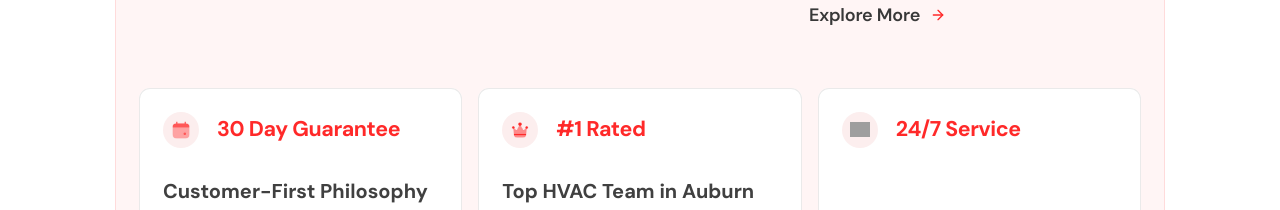
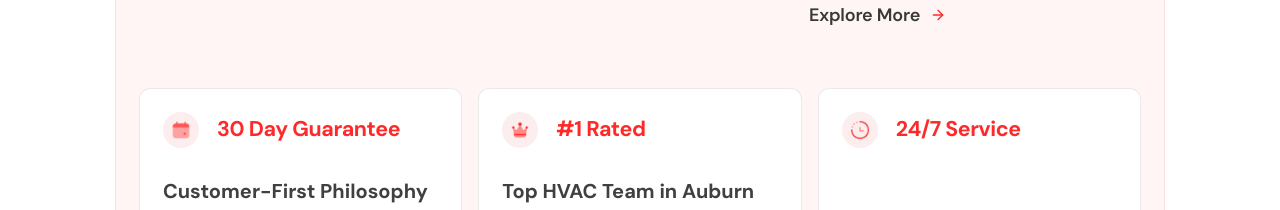
Before and after one commit to mfristoff/spoors, a React (Vite) app: page / in a window 1280 px wide. Shown: the part 4360-4570 px from the top of the page. Built offline with nearby package versions, Linux system fonts and the light colour scheme; grey boxes are pictures that could not be loaded.

Commit message:
Use optimized local Spoor images for CTA and trust icons

```diff
--- a/src/pages/HomePage.jsx
+++ b/src/pages/HomePage.jsx
@@ -396,7 +396,7 @@ export default function HomePage() {
             <div className="flex min-h-[220px] flex-col justify-between gap-7 rounded-[11px] bg-figma-primary p-7 shadow-[inset_0_0_0_1px_#eaeaea] md:gap-8 md:p-6 md:min-h-[230px]">
               <div className="flex flex-col items-start gap-3 sm:flex-row sm:items-center sm:gap-[18px]">
                 <div className="p-2 bg-figma-surface rounded-[27px]">
-                  <img className="w-5 h-5 object-contain" src="/assets/base44/100440ef0_calendarmark-924b87470f.webp" alt="Calendar" loading="lazy" decoding="async" fetchPriority="low" />
+                  <img className="w-5 h-5 object-contain" src="/assets/optimized/spoors-calendar-20261111.webp" alt="Calendar" loading="lazy" decoding="async" fetchPriority="low" />
                 </div>
                 <span className="text-[clamp(18px,1.67vw,32px)] font-bold leading-[1.0938] tracking-[-0.0187em] text-figma-accent">30 Day Guarantee</span>
               </div>
@@ -408,7 +408,7 @@ export default function HomePage() {
             <div className="flex min-h-[220px] flex-col justify-between gap-7 rounded-[11px] bg-figma-primary p-7 shadow-[inset_0_0_0_1px_#eaeaea] md:gap-8 md:p-6 md:min-h-[230px]">
               <div className="flex flex-col items-start gap-3 sm:flex-row sm:items-center sm:gap-[18px]">
                 <div className="p-2 bg-figma-surface rounded-[27px]">
-                  <img className="w-5 h-5 object-contain" src="/assets/base44/700edc8f1_crown-1d12662761.webp" alt="Star" loading="lazy" decoding="async" fetchPriority="low" />
+                  <img className="w-5 h-5 object-contain" src="/assets/optimized/spoors-crown-20261111.webp" alt="Star" loading="lazy" decoding="async" fetchPriority="low" />
                 </div>
                 <span className="text-[clamp(18px,1.67vw,32px)] font-bold leading-[1.0938] tracking-[-0.0187em] text-figma-accent">#1 Rated</span>
               </div>
@@ -420,7 +420,7 @@ export default function HomePage() {
             <div className="flex min-h-[220px] flex-col justify-between gap-7 rounded-[11px] bg-figma-primary p-7 shadow-[inset_0_0_0_1px_#eaeaea] md:gap-8 md:p-6 md:min-h-[230px]">
               <div className="flex flex-col items-start gap-3 sm:flex-row sm:items-center sm:gap-[18px]">
                 <div className="p-2 bg-figma-surface rounded-[27px]">
-                  <img className="w-5 h-5 object-contain" src="/assets/base44/7e66262be_history2-d6a1c449a3.webp" alt="Clock" loading="lazy" decoding="async" fetchPriority="low" />
+                  <img className="w-5 h-5 object-contain" src="/assets/optimized/spoors-clock-20261111.webp" alt="Clock" loading="lazy" decoding="async" fetchPriority="low" />
                 </div>
                 <span className="text-[clamp(18px,1.67vw,32px)] font-bold leading-[1.0938] tracking-[-0.0187em] text-figma-accent">24/7 Service</span>
               </div>
```
